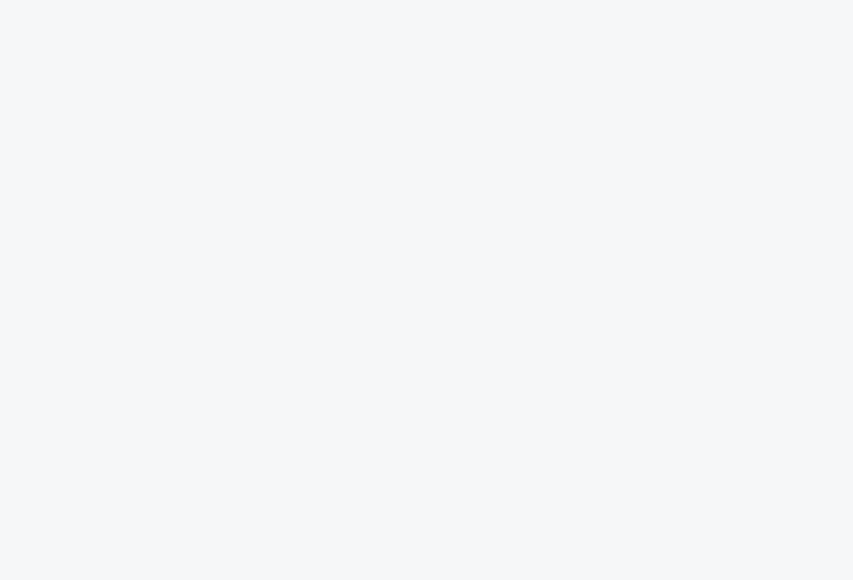
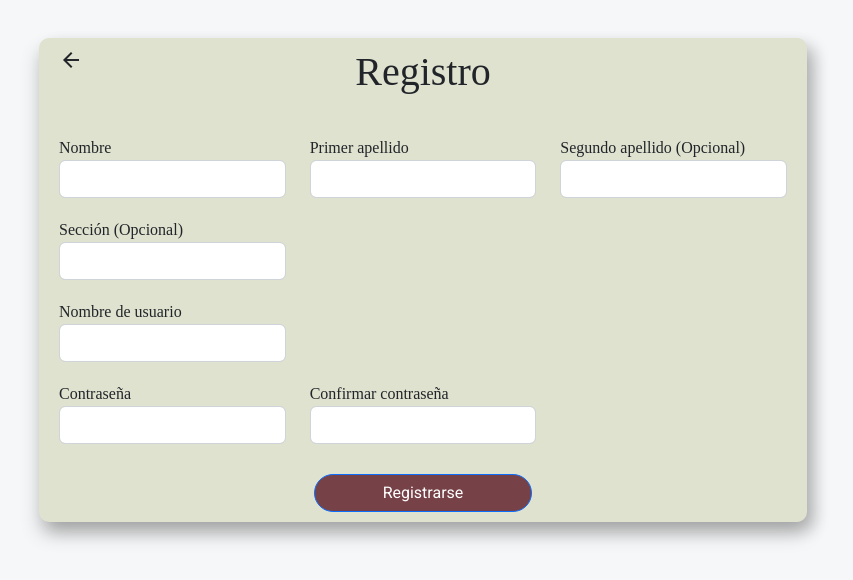
Before and after one commit to JulianCamacho/Proyecto-1-BDA, an Angular app in the folder club-manager-web/: page /registry in a window 1280 px wide. Before the commit this address led to /. Shown: the top 580 px of the page, without its empty margins (217-1070 px from the left). Built offline with nearby package versions, Linux system fonts and the light colour scheme.

Commit message:
Registry Component and Angular Material Added
The router connection between the login component and registry component it's made and the new registry component has an html and CSS template working nice!

```diff
--- a/club-manager-web/package.json
+++ b/club-manager-web/package.json
@@ -11,10 +11,12 @@
   "private": true,
   "dependencies": {
     "@angular/animations": "^14.2.0",
+    "@angular/cdk": "^14.2.1",
     "@angular/common": "^14.2.0",
     "@angular/compiler": "^14.2.0",
     "@angular/core": "^14.2.0",
     "@angular/forms": "^14.2.0",
+    "@angular/material": "^14.2.1",
     "@angular/platform-browser": "^14.2.0",
     "@angular/platform-browser-dynamic": "^14.2.0",
     "@angular/router": "^14.2.0",
--- a/club-manager-web/src/app/Views/Student/login/login.component.html
+++ b/club-manager-web/src/app/Views/Student/login/login.component.html
@@ -30,6 +30,6 @@
         </form>
     </div>
     <div class="row link">
-        <p><a>¿No tienes una cuenta aún?</a></p>
+        <p><a (click)="goRegistry()">¿No tienes una cuenta aún?</a></p>
     </div>
 </div>
--- a/club-manager-web/src/app/Views/Student/login/login.component.ts
+++ b/club-manager-web/src/app/Views/Student/login/login.component.ts
@@ -1,4 +1,5 @@
 import { Component, OnInit } from '@angular/core';
+import { ActivatedRoute, Router } from '@angular/router';
 
 @Component({
   selector: 'app-login',
@@ -7,9 +8,15 @@ import { Component, OnInit } from '@angular/core';
 })
 export class LoginComponent implements OnInit {
 
-  constructor() { }
+  constructor(private route: ActivatedRoute,
+     private router: Router) { }
 
   ngOnInit(): void {
   }
 
+  // Go to the Registry Component using the Angular Router
+  goRegistry(){
+      this.router.navigate(['/registry']);
+  }
+
 }
--- /dev/null
+++ b/club-manager-web/src/app/Views/Student/registry/registry.component.css
@@ -0,0 +1,41 @@
+/* CSS Web Landscape ******************************************************* */
+.cart {
+    width: 60%;
+    margin: 0 auto;
+    margin-top: 3%;
+    background-color: #DFE2CF;
+    padding-top: 10px;
+    padding-bottom: 10px;
+    padding-right: 20px;
+    padding-left: 20px;
+    border-radius: 10px;
+    box-shadow: 8px 8px 16px 0 rgba(0, 0, 0, 0.2), 0 12px 20px 0 rgba(0, 0, 0, 0.19);
+}
+
+
+.cart h2 {
+    text-align: center;
+    font-size: 40px;
+    font-family: 'Times New Roman';
+    margin-bottom: 40px;
+}
+
+.cart input {
+    text-align: center;
+    margin-bottom: 20px;
+}
+
+.cart label {
+    font-family: 'Times New Roman';
+}
+
+.cart .button-container {
+    text-align: center;
+}
+
+.cart .button-container button {
+    width: 30%;
+    margin-top: 10px;
+    background-color: #764248;
+    border-radius: 25px;
+}
--- /dev/null
+++ b/club-manager-web/src/app/Views/Student/registry/registry.component.html
@@ -0,0 +1,74 @@
+<div class="container cart">
+
+    <div class="row justify-content-start align-items-start cabecera">
+        <div class="col-4">
+            <div class="example-button-container">
+                <mat-icon aria-hidden="false" aria-label="Example home icon" (click)="goLogin()">arrow_back</mat-icon>            </div>
+            </div>
+        <div class="col-4">
+            <h2>Registro</h2>
+        </div>
+    </div>
+    <div class="row">
+        <form #registryForm="ngForm" novalidate>
+            <!-- Full Name Row -->
+            <div class="row">
+                <div class="col-4">
+                    <label>Nombre</label>
+                    <div class="form-group">
+                        <input type="string" class="form-control">
+                    </div>
+                </div>
+                <div class="col">
+                    <label>Primer apellido</label>
+                    <div class="form-group">
+                        <input type="string" class="form-control">
+                    </div>
+                </div>
+                <div class="col">
+                    <label>Segundo apellido (Opcional)</label>
+                    <div class="form-group">
+                        <input type="string" class="form-control">
+                    </div>
+                </div>
+            </div>
+            <!-- Class Row -->
+            <div class="row">
+                <div class="col-4">
+                    <label>Sección (Opcional)</label>
+                    <div class="form-group">
+                        <input type="string" class="form-control">
+                    </div>
+                </div>
+            </div>
+            <!-- Username Row -->
+            <div class="row">
+                <div class="col-4">
+                    <label>Nombre de usuario</label>
+                    <div class="form-group">
+                        <input type="string" class="form-control">
+                    </div>
+                </div>
+            </div>
+            <!-- Password and Confirm Password Row -->
+            <div class="row">
+                <div class="col-4">
+                    <label>Contraseña</label>
+                    <div class="form-group">
+                        <input type="password" class="form-control">
+                    </div>
+                </div>
+                <div class="col-4">
+                    <label>Confirmar contraseña</label>
+                    <div class="form-group">
+                        <input type="password" class="form-control">
+                    </div>
+                </div>
+            </div>
+            <!-- Registry Button -->
+            <div class="button-container">
+                <button [disabled]="registryForm.form.invalid" type="submit" class="btn btn-primary">Registrarse</button>
+            </div>
+        </form>
+    </div>
+</div>
--- /dev/null
+++ b/club-manager-web/src/app/Views/Student/registry/registry.component.ts
@@ -0,0 +1,22 @@
+import { Component, OnInit } from '@angular/core';
+import { ActivatedRoute, Router } from '@angular/router';
+
+@Component({
+  selector: 'app-registry',
+  templateUrl: './registry.component.html',
+  styleUrls: ['./registry.component.css']
+})
+export class RegistryComponent implements OnInit {
+
+  constructor(private route: ActivatedRoute,
+    private router: Router) { }
+
+  ngOnInit(): void {
+  }
+
+  // Go to the Login Component using the Angular Router
+  goLogin(){
+    this.router.navigate(['/login']);
+}
+
+}
--- a/club-manager-web/src/app/app-routing.module.ts
+++ b/club-manager-web/src/app/app-routing.module.ts
@@ -1,6 +1,7 @@
 import { NgModule } from '@angular/core';
 import { RouterModule, Routes } from '@angular/router';
 import { LoginComponent } from './Views/Student/login/login.component';
+import { RegistryComponent } from './Views/Student/registry/registry.component';
 
 const routes: Routes = [
   {
@@ -10,6 +11,10 @@ const routes: Routes = [
   {
     path: 'login',
     component: LoginComponent
+  },
+  {
+    path: 'registry',
+    component: RegistryComponent
   }
 ];
 
--- a/club-manager-web/src/index.html
+++ b/club-manager-web/src/index.html
@@ -7,6 +7,8 @@
   <meta name="viewport" content="width=device-width, initial-scale=1">
   <link rel="icon" type="image/x-icon" href="favicon.ico">
   <link href="https://cdn.jsdelivr.net/npm/bootstrap@5.2.1/dist/css/bootstrap.min.css" rel="stylesheet" integrity="sha384-iYQeCzEYFbKjA/T2uDLTpkwGzCiq6soy8tYaI1GyVh/UjpbCx/TYkiZhlZB6+fzT" crossorigin="anonymous">
+  <link href="https://fonts.googleapis.com/css?family=Roboto:300,400,500&display=swap" rel="stylesheet">
+  <link href="https://fonts.googleapis.com/icon?family=Material+Icons" rel="stylesheet">
 </head>
 <body>
   <app-root></app-root>
```
Also changed, not shown: club-manager-web/src/app/app.module.ts (+6 -2 lines), club-manager-web/src/app/material/material.module.ts (added, +97 -0 lines), 2 other files (tests, documents, lock files or other folders).
